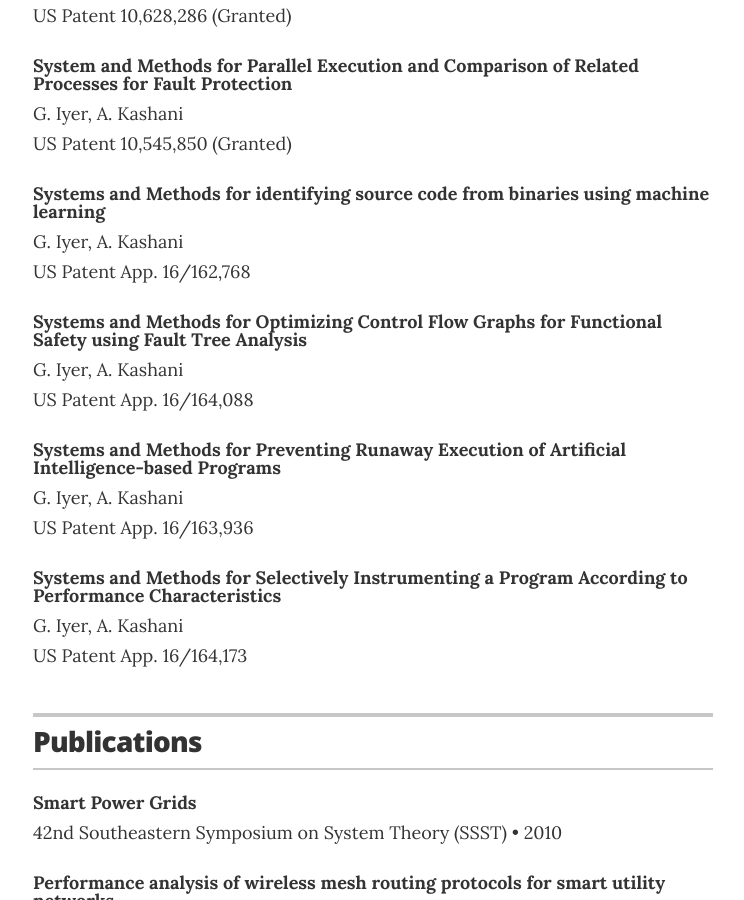
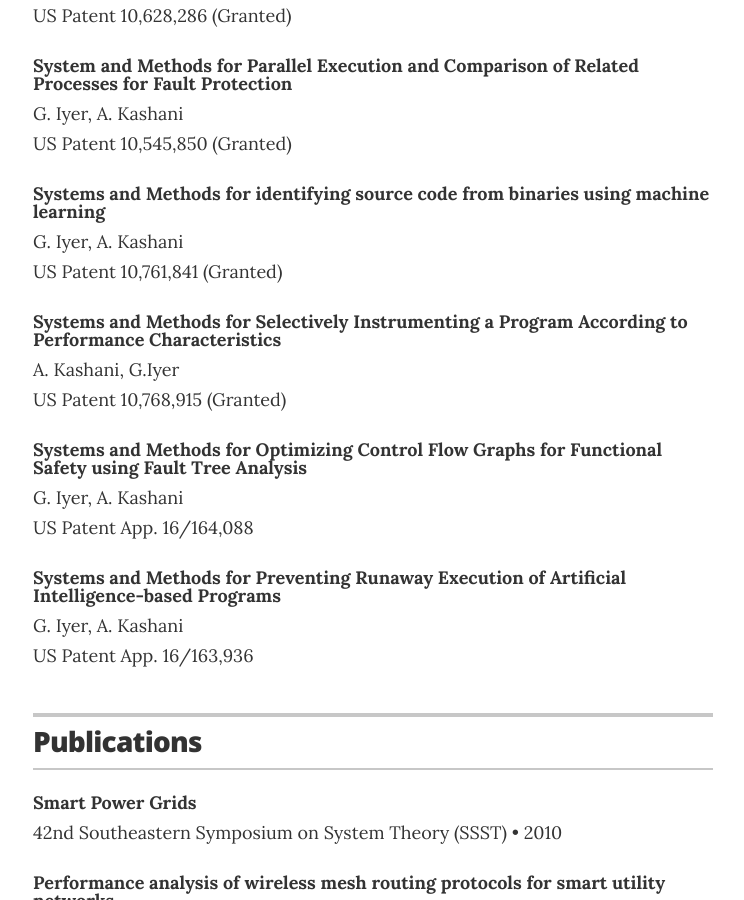
Before and after one commit to iyergkris/iyergkris.github.io, a Jekyll site: the page built from index.html, in a window 1280 px wide and 900 px high, scrolled down 1927 px. Shown: the whole window, without its empty margins (267-1011 px from the left). Built offline with Jekyll 4.4.1, drawn with Linux system fonts in a browser that asks for light colours.

Commit message:
Status update:Patents

```diff
--- a/_data/patents.yml
+++ b/_data/patents.yml
@@ -13,7 +13,11 @@
 
 - title: Systems and Methods for identifying source code from binaries using machine learning
   inventors: G. Iyer, A. Kashani
-  number: US Patent App. 16/162,768
+  number: US Patent 10,761,841 (Granted)
+
+- title: Systems and Methods for Selectively Instrumenting a Program According to Performance Characteristics
+  inventors: A. Kashani, G.Iyer
+  number: US Patent 10,768,915 (Granted)
 
 - title: Systems and Methods for Optimizing Control Flow Graphs for Functional Safety using Fault Tree Analysis
   inventors: G. Iyer, A. Kashani
@@ -22,7 +26,3 @@
 - title: Systems and Methods for Preventing Runaway Execution of Artificial Intelligence-based Programs
   inventors: G. Iyer, A. Kashani
   number: US Patent App. 16/163,936
-
-- title: Systems and Methods for Selectively Instrumenting a Program According to Performance Characteristics
-  inventors: G. Iyer, A. Kashani
-  number: US Patent App. 16/164,173
```
